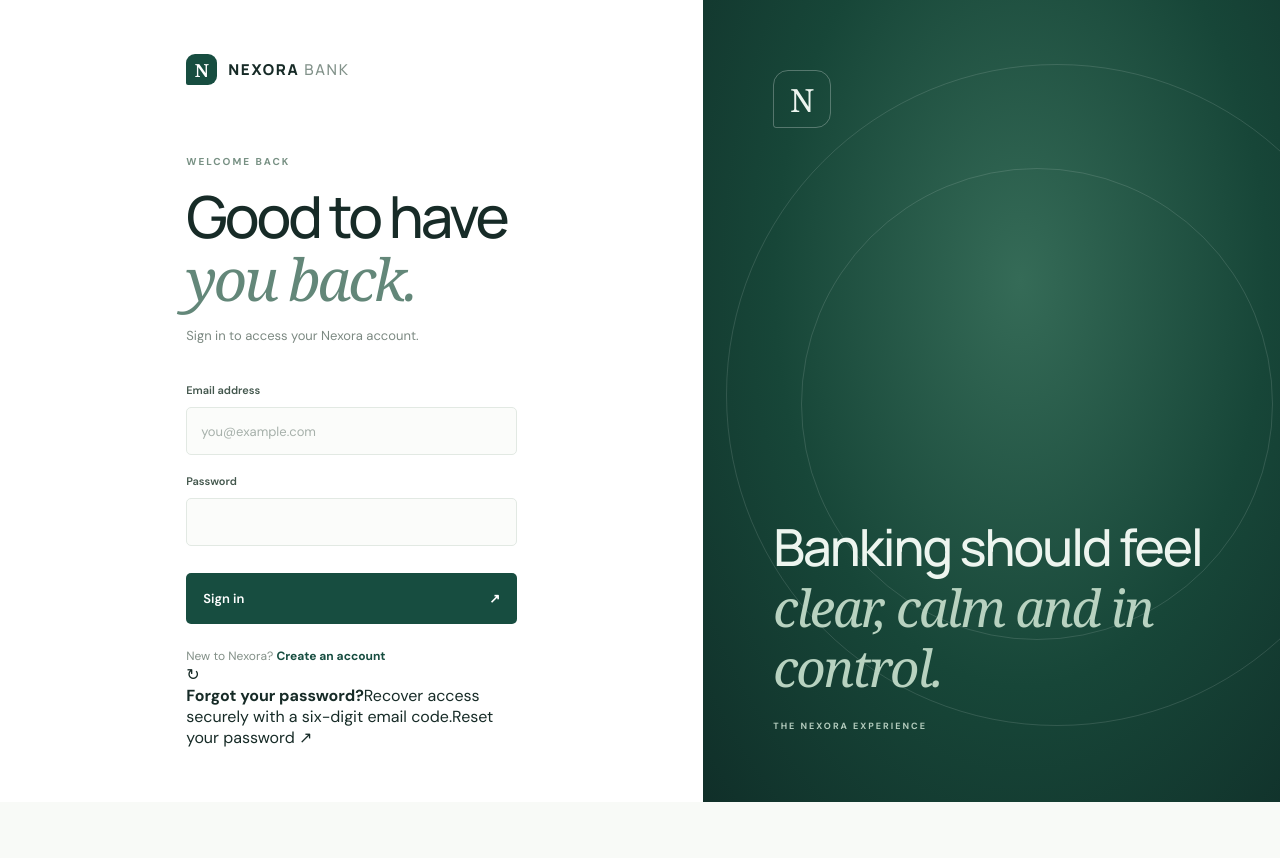
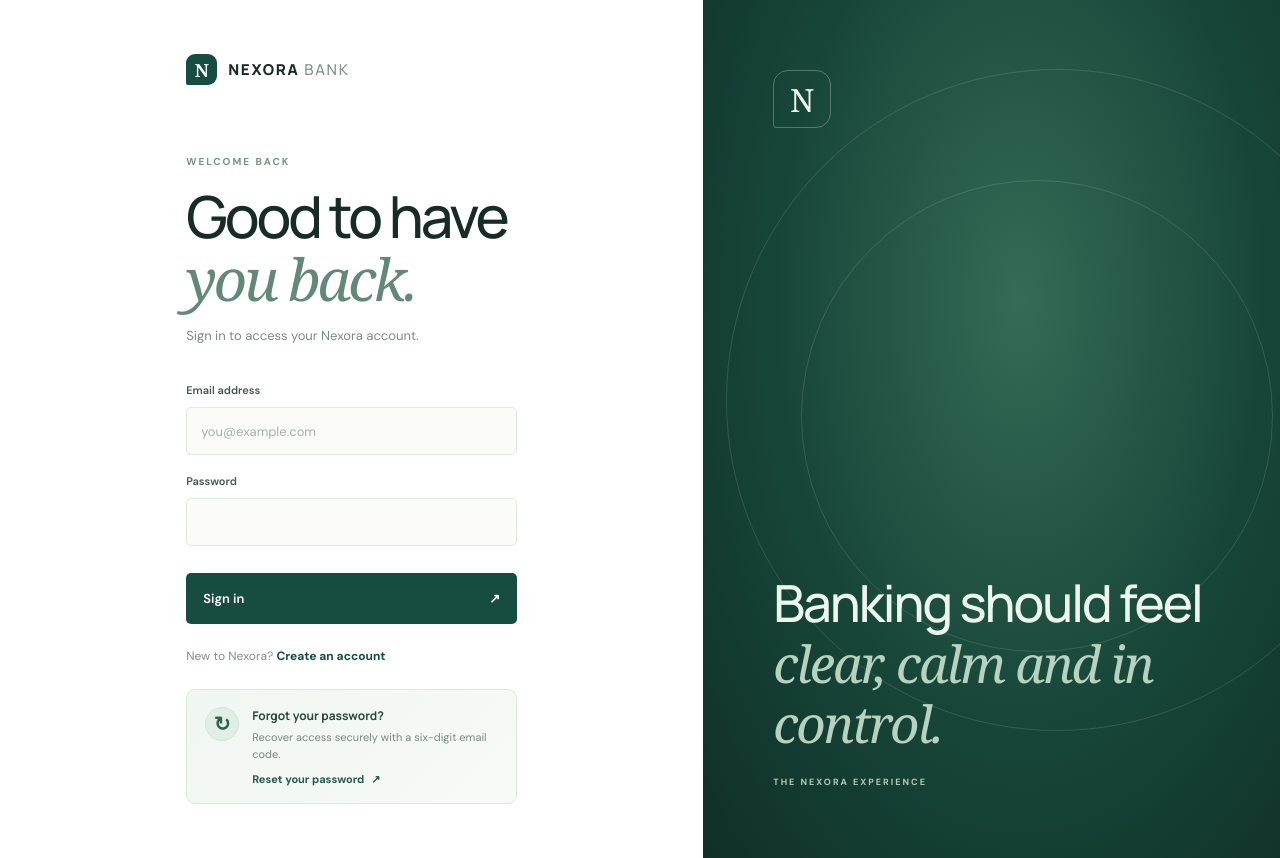
Before and after one commit to Masksm/Nexora-Bank, a Next.js app: page /login in a window 1280 px wide. Before the commit the page ends 802 px from the top, so only its background shows below. Built offline with nearby package versions, Linux system fonts and the light colour scheme; no server answers.

Commit message:
Style the login password recovery callout

```diff
--- a/app/globals.css
+++ b/app/globals.css
@@ -186,3 +186,13 @@ h2 { margin: 17px 0 0; font: 600 38px/1.2 'Manrope', sans-serif; letter-spacing:
 .external-review-modal button{width:100%;margin-top:22px;padding:12px 16px;color:#fff;background:#174d40;border:0;border-radius:6px;font-size:12px;font-weight:700;cursor:pointer}
 .external-review-reference{margin-top:22px;padding-top:14px;color:#9aa69f;border-top:1px solid #edf1ed;font-size:10px;letter-spacing:.2px}
 @media(max-width:480px){.external-review-modal{padding:28px 20px 18px;border-radius:11px}}
+
+
+/* Login page password recovery callout */
+.auth-recovery-card{display:flex;align-items:flex-start;gap:13px;margin-top:25px;padding:17px 18px;background:linear-gradient(135deg,#f0f6f1,#f8faf7);border:1px solid #dce9df;border-radius:9px}
+.auth-recovery-icon{display:grid;place-items:center;flex:0 0 34px;width:34px;height:34px;color:#28614c;background:#e0eee4;border:1px solid #d3e5d8;border-radius:50%;font-size:20px;font-weight:600}
+.auth-recovery-copy{display:grid;gap:5px;min-width:0}
+.auth-recovery-copy strong{color:#29483a;font:700 12px 'Manrope',sans-serif}
+.auth-recovery-copy>span{color:#78877e;font-size:11px;line-height:1.55}
+.auth-recovery-copy a{display:inline-flex;align-items:center;gap:7px;width:max-content;margin-top:4px;color:#245b4c;font-size:11px;font-weight:800}
+.auth-recovery-copy a:hover{text-decoration:underline}
```
